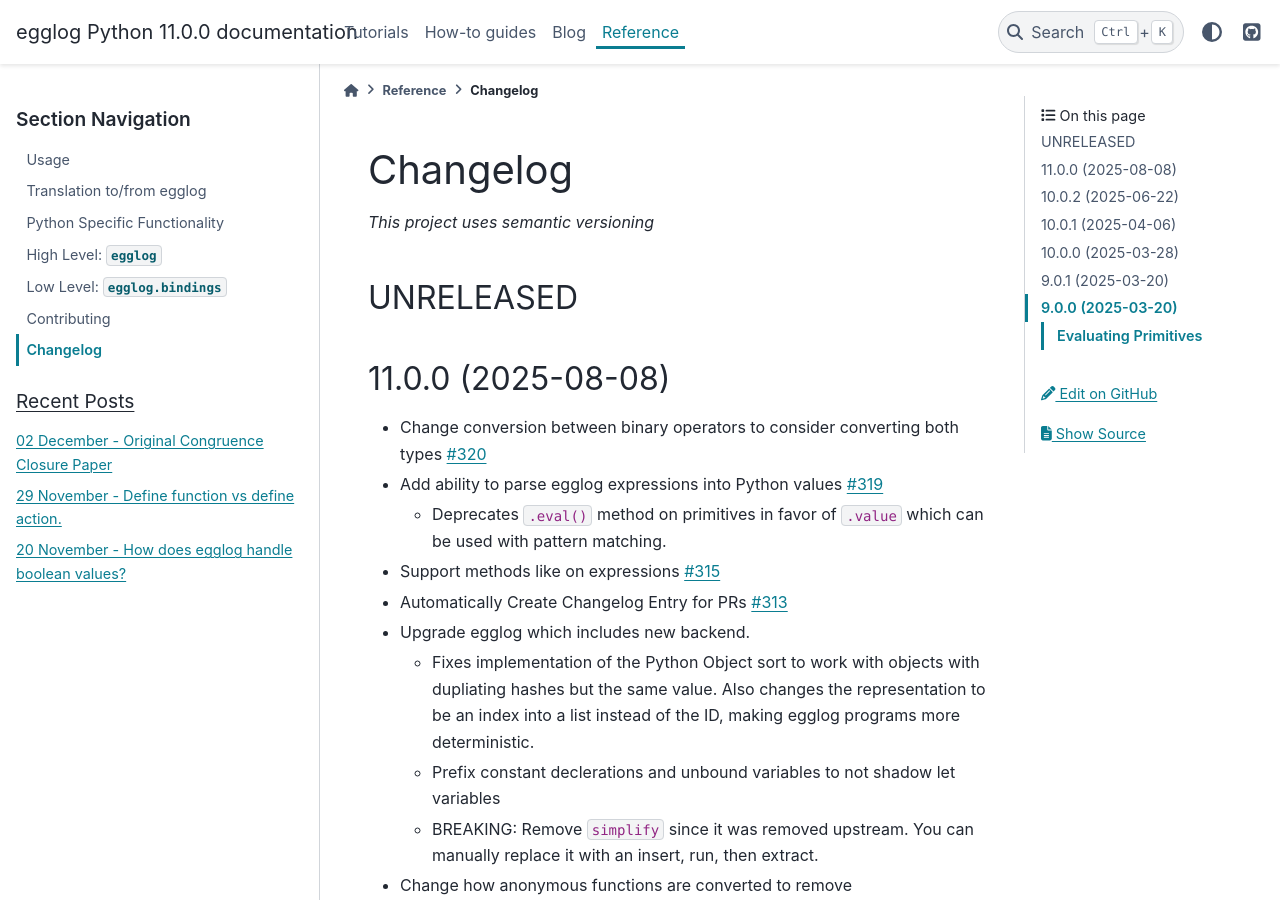
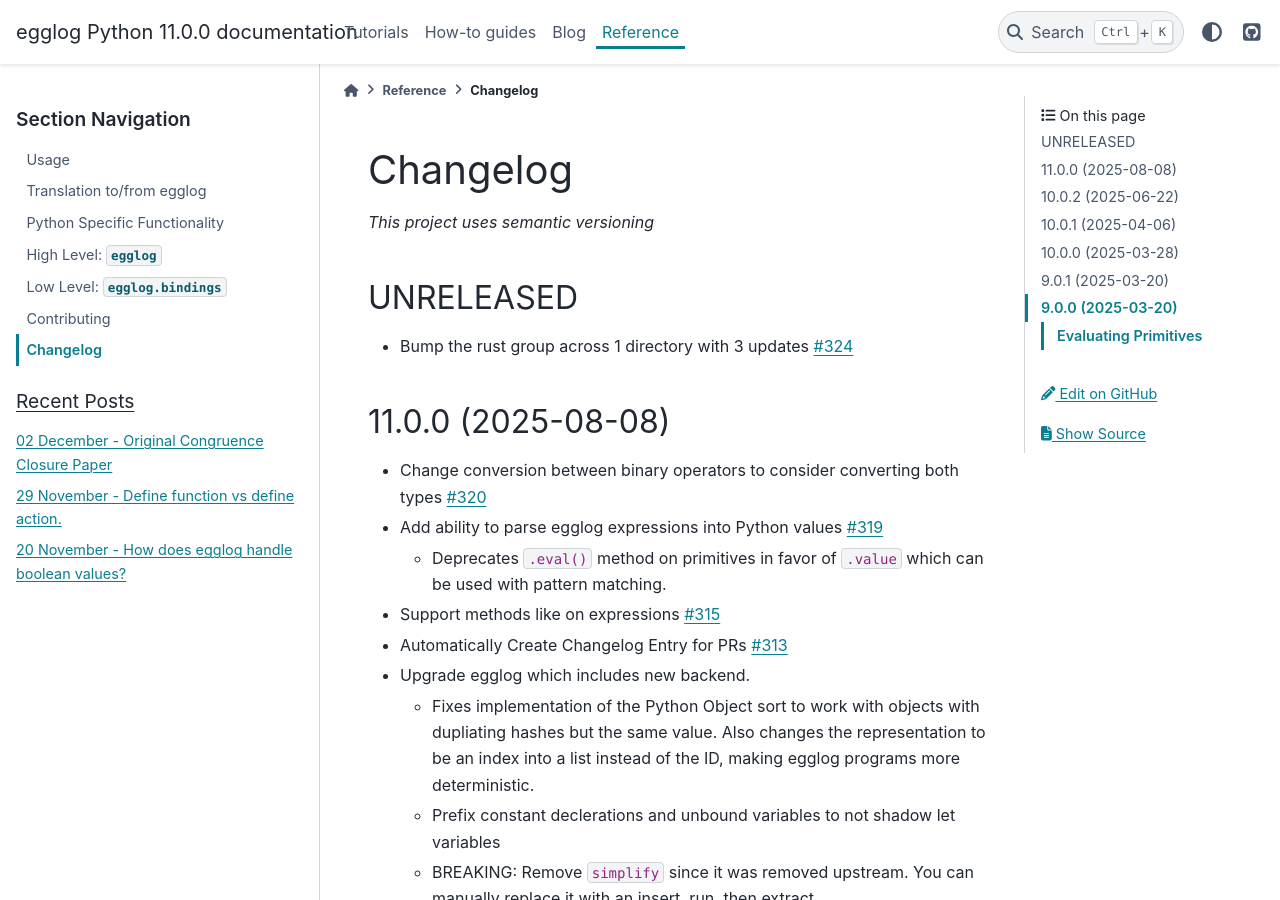
Before and after one commit to egraphs-good/egglog-python, a Sphinx documentation site: the page built from docs/changelog.md, in a window 1280 px wide and 900 px high. Built offline with Sphinx 7.4.7 and the PyData theme 0.15.4, drawn with Linux system fonts in a browser that asks for light colours; pages that are not in the unit, such as notebooks, are missing from menus; comment, search, counter and statistics services are not loaded; the version number is read from the project's files by our own code.

Commit message:
Add changelog entry for PR #324

```diff
--- a/docs/changelog.md
+++ b/docs/changelog.md
@@ -4,6 +4,7 @@ _This project uses semantic versioning_
 
 ## UNRELEASED
 
+- Bump the rust group across 1 directory with 3 updates [#324](https://github.com/egraphs-good/egglog-python/pull/324)
 ## 11.0.0 (2025-08-08)
 
 - Change conversion between binary operators to consider converting both types [#320](https://github.com/egraphs-good/egglog-python/pull/320)
```
